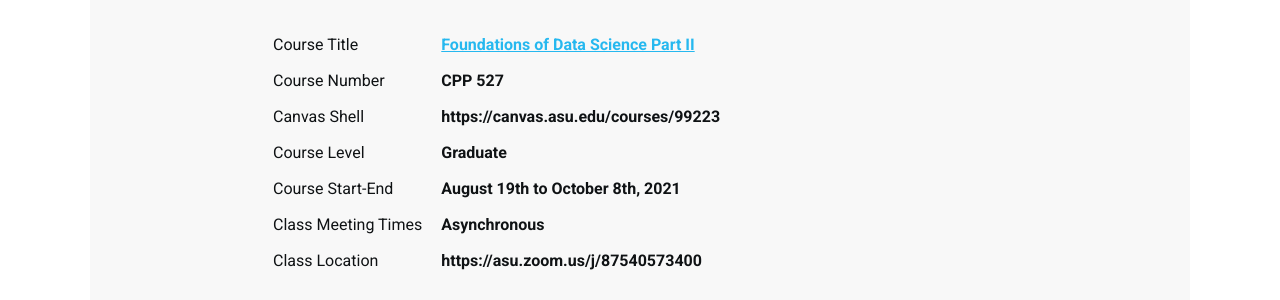
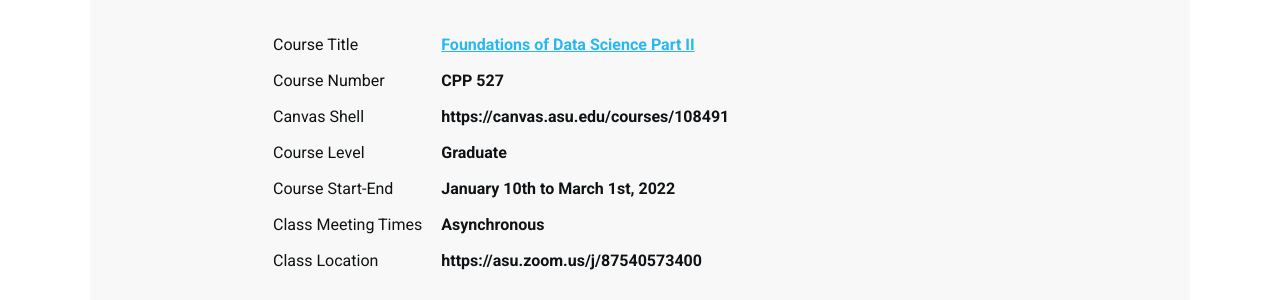
Before and after one commit to Watts-College/cpp-527-spr-2022, a Jekyll site: the page built from index.md, in a window 1280 px wide and 900 px high, scrolled down 912 px. Shown: the part 153-453 px from the top of the window. Built offline with Jekyll 4.4.1, drawn with Linux system fonts in a browser that asks for light colours; nearby versions of some CDN libraries; a script bundle is joined from its source files by our own code; library files that are not in the unit come from our copies; a style sheet for code colours, icons or effects is not loaded.

Commit message:
Update index.md

```diff
--- a/index.md
+++ b/index.md
@@ -13,14 +13,14 @@ info:
  course_title: Foundations of Data Science Part II
  course_number: CPP 527
  course_level: Graduate
- course_website: 'https://canvas.asu.edu/courses/99223'
- course_start_end_dates: August 19th to October 8th, 2021
+ course_website: 'https://canvas.asu.edu/courses/108491'
+ course_start_end_dates: January 10th to March 1st, 2022
  course_prerequisites:
  class_meets_when:  Asynchronous
  class_meets_where:  'https://asu.zoom.us/j/87540573400'
  review_sessions_when: Monday, 12pm AZ
  review_sessions_where: Zoom
- discussion_board_url: 'https://ds4ps.org/cpp-527-fall-2021/help/'
+ discussion_board_url: 'https://watts-college.github.io/cpp-527-spr-2022/help/'
 
 instructor:
 -  name: Jesse Lecy
```
